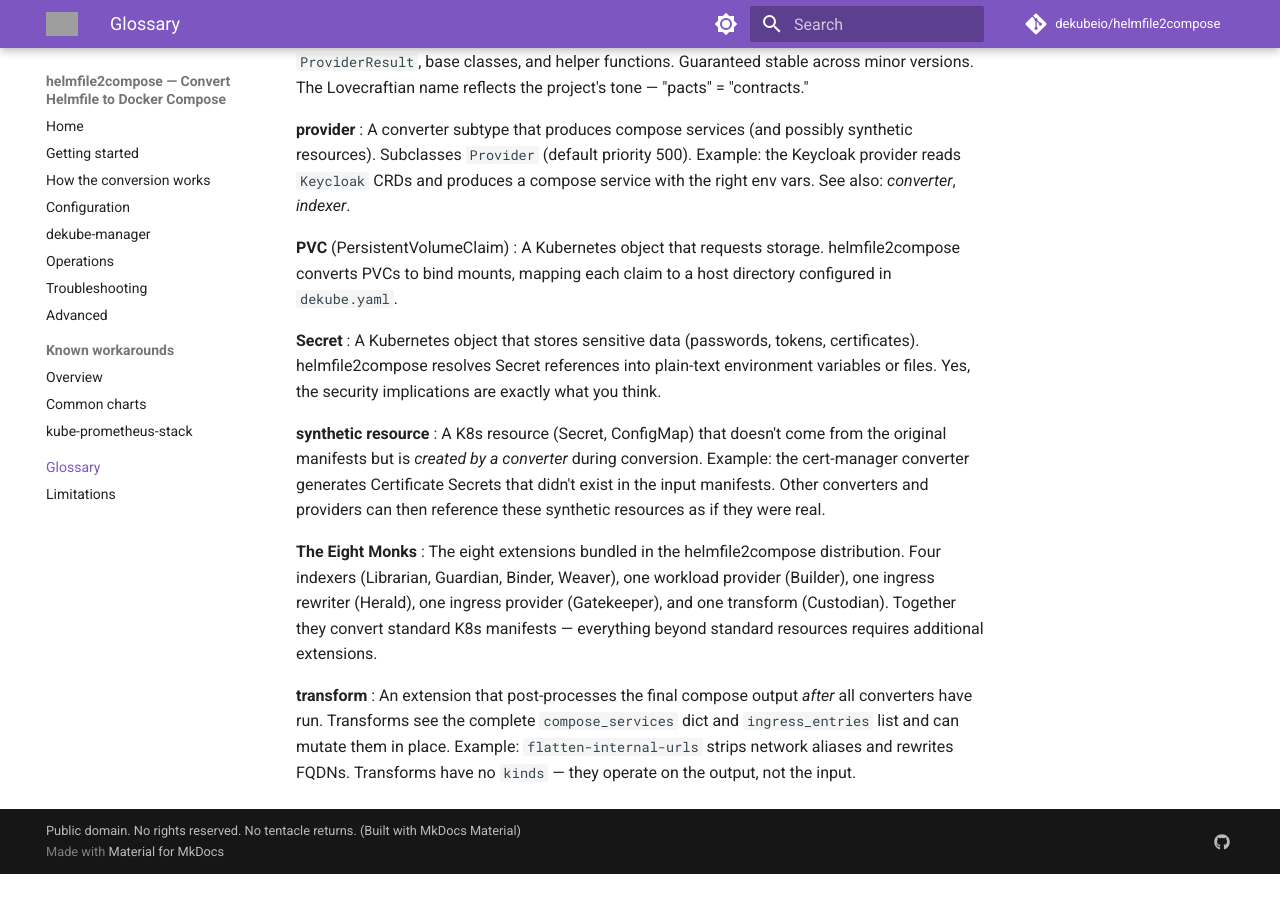
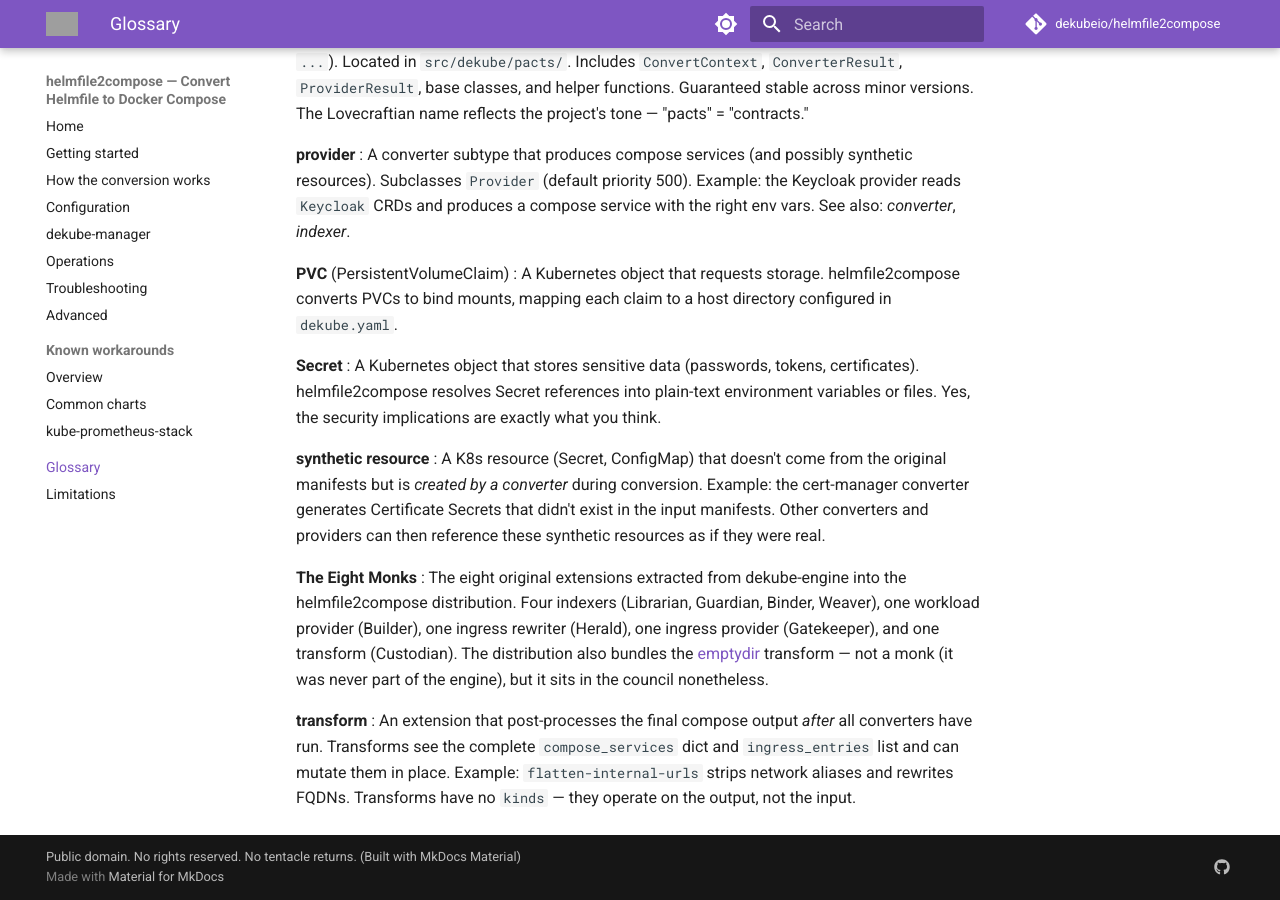
Before and after one commit to dekubeio/helmfile2compose-docs, an MkDocs documentation site: the page built from docs/glossary.md, in a window 1280 px wide and 900 px high, scrolled down 2023 px. Built offline with MkDocs 1.6.1 and Material for MkDocs 9.7.7, drawn with Linux system fonts in a browser that asks for light colours; comment, search, counter and statistics services are not loaded; before the commit the page ends 2897 px from its top, so only the background shows below that; some of the changed text lies outside the part shown; grey boxes are pictures that could not be loaded.

Commit message:
docs: remove emptyDir limitation, add emptydir to bundled extensions references

```diff
--- a/docs/glossary.md
+++ b/docs/glossary.md
@@ -17,7 +17,7 @@
 :   The process of routing each K8s manifest to the converter (or provider, or indexer) that handles its `kind`. Converters are sorted by *priority* (lower = earlier) and each manifest is handed to the first converter that claims its kind. "Dispatch loop" = the core engine iterating over all manifests and calling the appropriate `convert()` method.
 
 **distribution**
-:   A packaged combination of *dekube-engine* + a set of bundled extensions, concatenated into a single `.py` file. The default distribution is `helmfile2compose` (core + the *Eight Monks*). `kubernetes2simple` is a stacked distribution (helmfile2compose + all official extensions). Think of it like a K8s distribution (k3s, EKS) vs the bare apiserver.
+:   A packaged combination of *dekube-engine* + a set of bundled extensions, concatenated into a single `.py` file. The default distribution is `helmfile2compose` (core + the *Eight Monks* + the emptydir transform). `kubernetes2simple` is a stacked distribution (helmfile2compose + all official extensions). Think of it like a K8s distribution (k3s, EKS) vs the bare apiserver.
 
 **emulation boundary**
 :   The line between what h2c can convert and what it cannot. *Tier 1* (flattened): K8s declarations materialized as compose equivalents. *Tier 2* (ignored): operational K8s features that don't affect app behavior (RBAC, HPA, NetworkPolicies). *Tier 3* (the wall): anything that requires a live kube-apiserver at runtime — now breachable via the [fake-apiserver](https://docs.dekube.io/catalogue/#fake-apiserver) extension, which we do not endorse, recommend, or acknowledge. See [Concepts](https://docs.dekube.io/concepts/#the-emulation-boundary).
@@ -32,7 +32,7 @@
 :   The bare conversion engine — pipeline, extension loader, CLI, empty registries. Converts nothing on its own. Users never interact with it directly; they use a *distribution*. Extension developers and distribution builders work with dekube-engine. Produces `dekube.py`.
 
 **helmfile2compose**
-:   The default *distribution* — dekube-engine + the *Eight Monks*, assembled into `helmfile2compose.py`. The ecosystem is called [dekube](https://dekube.io); "helmfile2compose" specifically refers to this distribution.
+:   The default *distribution* — dekube-engine + the *Eight Monks* + the emptydir transform, assembled into `helmfile2compose.py`. The ecosystem is called [dekube](https://dekube.io); "helmfile2compose" specifically refers to this distribution.
 
 **indexer** (IndexerConverter)
 :   A converter subtype that populates `ConvertContext` lookups (e.g. `ctx.configmaps`, `ctx.secrets`, `ctx.services`) without producing any output. Indexers run first (default priority 50) so that later converters and providers can resolve references. The four bundled indexers handle ConfigMap, Secret, PVC, and Service.
@@ -68,7 +68,7 @@
 :   A K8s resource (Secret, ConfigMap) that doesn't come from the original manifests but is *created by a converter* during conversion. Example: the cert-manager converter generates Certificate Secrets that didn't exist in the input manifests. Other converters and providers can then reference these synthetic resources as if they were real.
 
 **The Eight Monks**
-:   The eight extensions bundled in the helmfile2compose distribution. Four indexers (Librarian, Guardian, Binder, Weaver), one workload provider (Builder), one ingress rewriter (Herald), one ingress provider (Gatekeeper), and one transform (Custodian). Together they convert standard K8s manifests — everything beyond standard resources requires additional extensions.
+:   The eight original extensions extracted from dekube-engine into the helmfile2compose distribution. Four indexers (Librarian, Guardian, Binder, Weaver), one workload provider (Builder), one ingress rewriter (Herald), one ingress provider (Gatekeeper), and one transform (Custodian). The distribution also bundles the [emptydir](https://docs.dekube.io/catalogue/#emptydir) transform — not a monk (it was never part of the engine), but it sits in the council nonetheless.
 
 **transform**
 :   An extension that post-processes the final compose output *after* all converters have run. Transforms see the complete `compose_services` dict and `ingress_entries` list and can mutate them in place. Example: `flatten-internal-urls` strips network aliases and rewrites FQDNs. Transforms have no `kinds` — they operate on the output, not the input.
```
Also changed, not shown: docs/index.md (+1 -1 lines), docs/known-workarounds/common-charts.md (+2 -2 lines), docs/limitations.md (+0 -4 lines).
